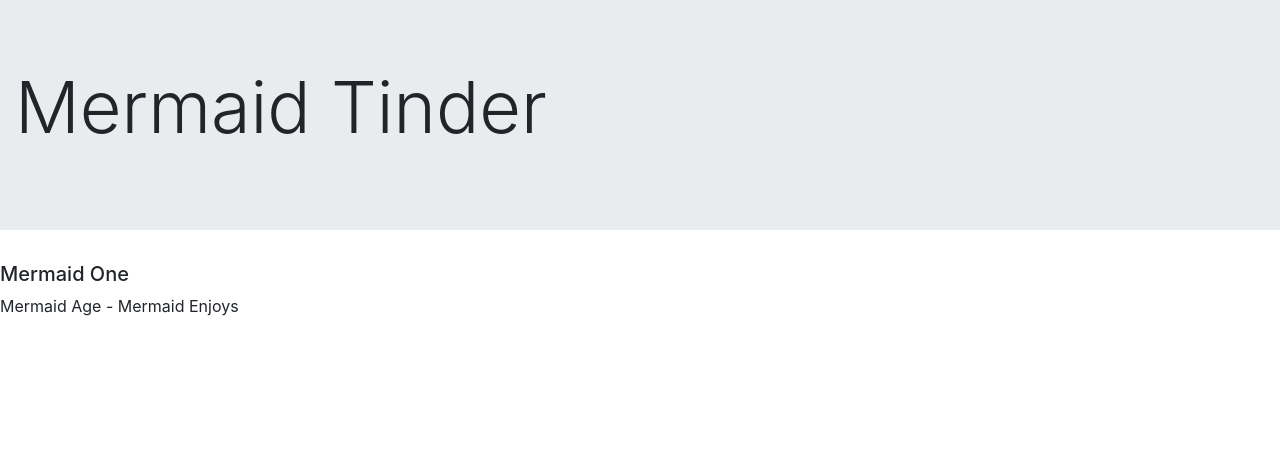
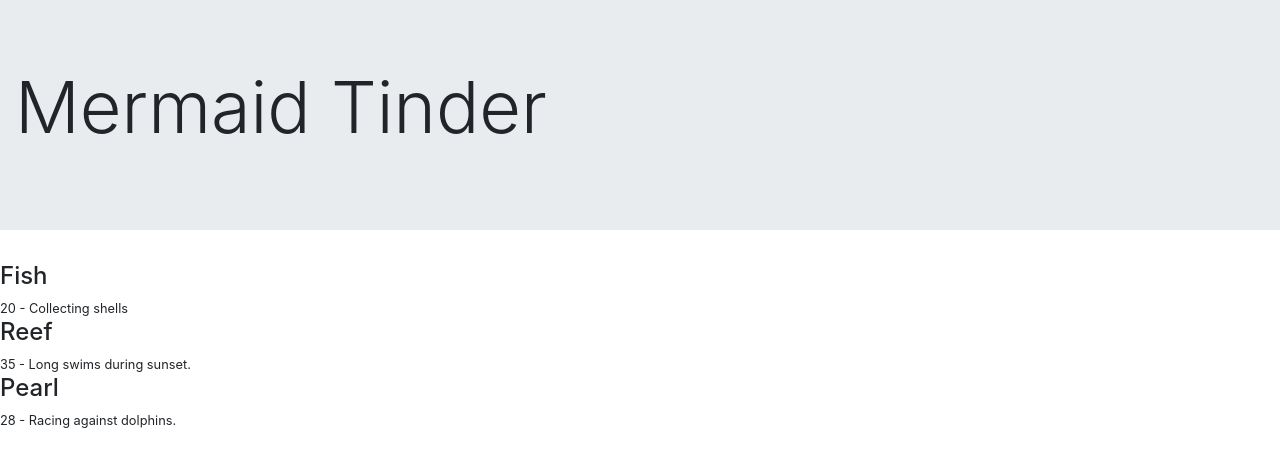
Before and after one commit to learn-academy-2020-alpha/Julia_Ale_Joe_CatTinder_Frontend, a React (Create React App) app in the folder cat-tinder-front-end/: page / in a window 1280 px wide. Shown: the top 466 px of the page. Built offline with nearby package versions, Linux system fonts and the light colour scheme.

Commit message:
ale update 2

```diff
--- a/cat-tinder-front-end/src/App.js
+++ b/cat-tinder-front-end/src/App.js
@@ -1,12 +1,18 @@
 import React, { Component } from "react"
 import { BrowserRouter as Router, Switch, Route } from "react-router-dom"
 import "./App.css"
-
+import mermaids from "./mermaids"
 import Header from "./components/Header"
 import MermaidIndex from "./pages/MermaidIndex"
 import MermaidShow from "./pages/MermaidShow"
 
 class App extends Component{
+  constructor(){
+    super()
+    this.state = {
+      allMermaids: mermaids
+    }
+  }
   render(){
     return(
       <React.Fragment>
@@ -14,7 +20,7 @@
         <Router>
           <Switch>
             <Route exact path="/mermaid/:id" component={ MermaidShow } />
-            <Route exact path="/" component={ MermaidIndex } />
+            <Route exact path="/" render={ (props) => <MermaidIndex mermaids={ this.state.allMermaids } /> } />
           </Switch>
         </Router>
       </React.Fragment>
--- a/cat-tinder-front-end/src/mermaids.js
+++ b/cat-tinder-front-end/src/mermaids.js
@@ -0,0 +1,22 @@
+const mermaids = [
+  {
+    id: 1,
+    name: 'Fish',
+    age: 20,
+    enjoys: "Collecting shells"
+  },
+  {
+    id: 2,
+    name: 'Reef',
+    age: 35,
+    enjoys: "Long swims during sunset."
+  },
+  {
+    id: 3,
+    name: 'Pearl',
+    age: 28,
+    enjoys: "Racing against dolphins."
+  }
+]
+
+export default mermaids
--- a/cat-tinder-front-end/src/pages/MermaidIndex.js
+++ b/cat-tinder-front-end/src/pages/MermaidIndex.js
@@ -5,10 +5,14 @@
   render(){
     return(
       <React.Fragment>
-      <ListGroup>
-        <ListGroupItemHeading>Mermaid One</ListGroupItemHeading>
-        <ListGroupItemText>Mermaid Age - Mermaid Enjoys</ListGroupItemText>
-       </ListGroup>
+      { this.props.mermaids.map((mermaid, index) => {
+  return(
+    <ListGroup key={ index }>
+      <h4>{ mermaid.name }</h4>
+      <small>{ mermaid.age } - { mermaid.enjoys }</small>
+    </ListGroup>
+    )
+  })}
        </React.Fragment>
     )
   }
```
Also changed, not shown: 1 other file (tests, documents, lock files or other folders).
